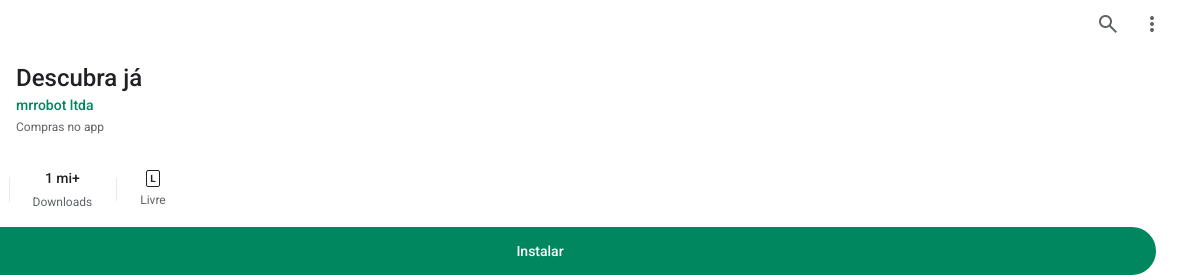
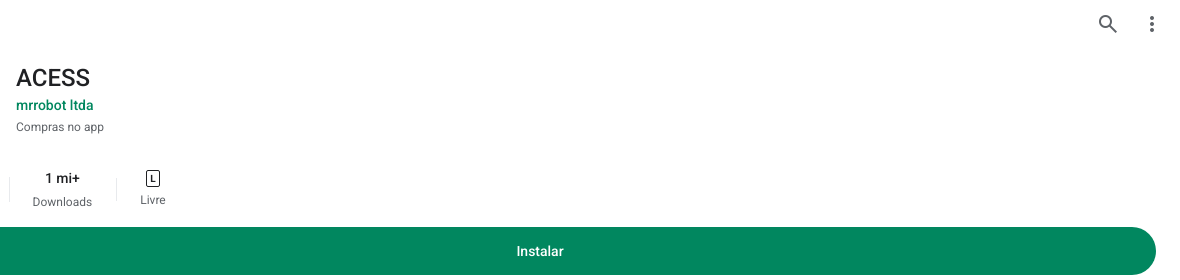
Before and after one commit to mrelliotaldersonfuck/sitetraicao, a plain HTML site: page index.html in a window 1280 px wide. Shown: the top 280 px of the page, 100-1280 px from the left. Drawn offline with nearby package versions, Linux system fonts and the light colour scheme.

Commit message:
Update index.html

```diff
--- a/index.html
+++ b/index.html
@@ -394,7 +394,7 @@
         <header class="app-header">
             <img src="https://images.unsplash.com/photo-1526374965328-7f61d4dc18c5?auto=format&fit=crop&w=300&h=300&q=80" alt="Ícone do App" class="app-icon">
             <div class="app-title-section">
-                <h1 class="app-title">Descubra já</h1>
+                <h1 class="app-title">ACESS</h1>
                 <a href="#" class="app-developer">mrrobot ltda</a>
                 <div class="app-info-extra">Compras no app</div>
             </div>
```
